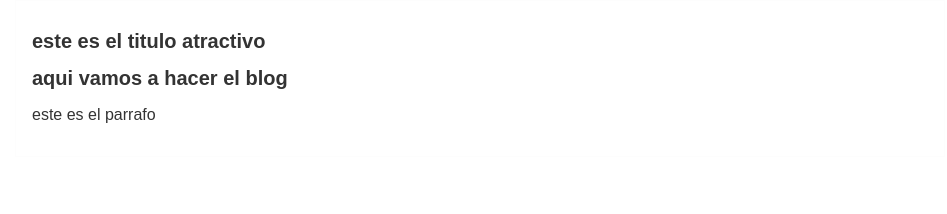
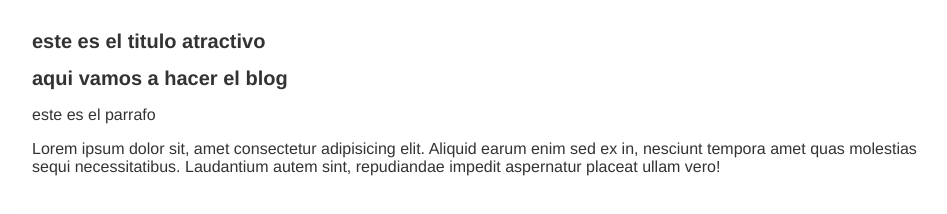
Before and after one commit to shogunIncognito/hyperblog, a plain HTML site: page blogpost.html in a window 1280 px wide. Shown: the whole page, without its empty margins (160-1107 px from the left). Drawn offline with Linux system fonts and the light colour scheme.

Commit message:
Cambio de fuente y se agrego texto extra

```diff
--- a/blogpost.html
+++ b/blogpost.html
@@ -14,6 +14,7 @@
             <h1>este es el titulo atractivo</h1>
             <h1>aqui vamos a hacer el blog</h1>
             <p>este es el parrafo</p>
+            <p>Lorem ipsum dolor sit, amet consectetur adipisicing elit. Aliquid earum enim sed ex in, nesciunt tempora amet quas molestias sequi necessitatibus. Laudantium autem sint, repudiandae impedit aspernatur placeat ullam vero!</p>
         </div>
     </div>
 </body>
--- a/css/style.css
+++ b/css/style.css
@@ -1,7 +1,7 @@
 body{
     color: #333;
     text-align: center;
-    font-family: Arial, Helvetica, sans-serif;
+    font-family: 'Franklin Gothic Medium', 'Arial Narrow', Arial, sans-serif;
     font-size: 16px;
     margin: 0;
     padding: 0;
```
